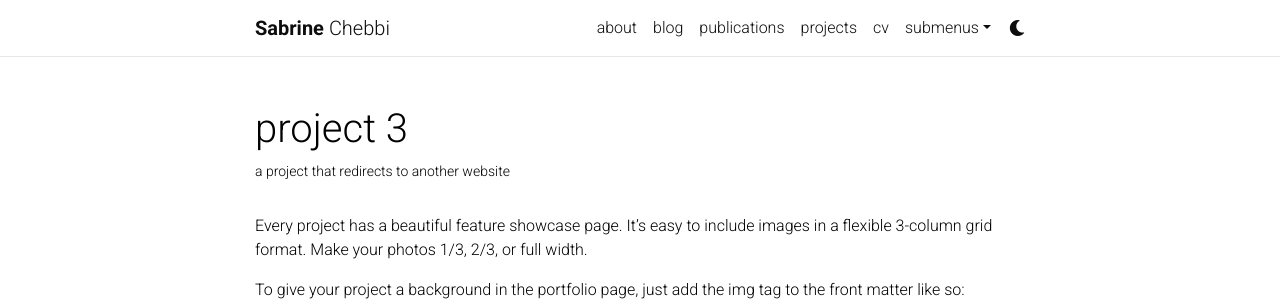
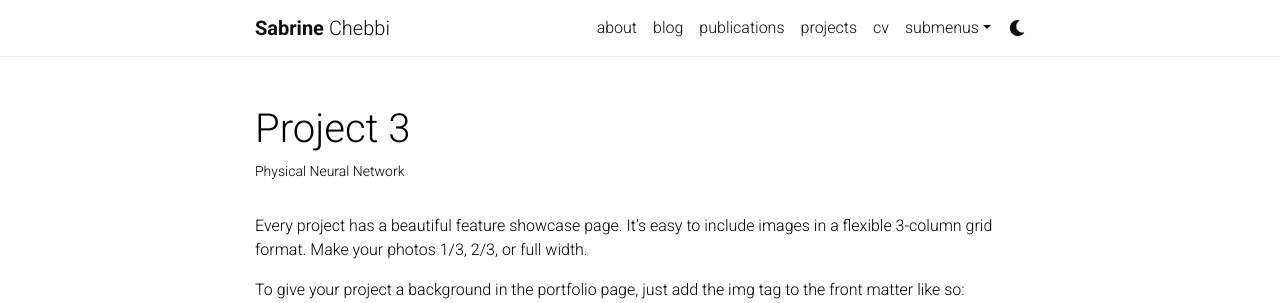
Before and after one commit to Sabrine-stack/Sabrine-stack.github.io, a Jekyll site: the page built from _projects/3_project.md, in a window 1280 px wide and 900 px high. Shown: the top 303 px of the window. Built offline with Jekyll 4.4.1, drawn with Linux system fonts in a browser that asks for light colours; full-size pictures stand in for the smaller copies a plugin makes; comment, search, counter and statistics services are not loaded; a style sheet for code colours, icons or effects is not loaded.

Commit message:
Update 3_project.md

```diff
--- a/_projects/3_project.md
+++ b/_projects/3_project.md
@@ -1,7 +1,7 @@
 ---
 layout: page
-title: project 3
-description: a project that redirects to another website
+title: Project 3
+description: Physical Neural Network
 img: assets/img/7.jpg
 redirect: https://unsplash.com
 importance: 3
```
